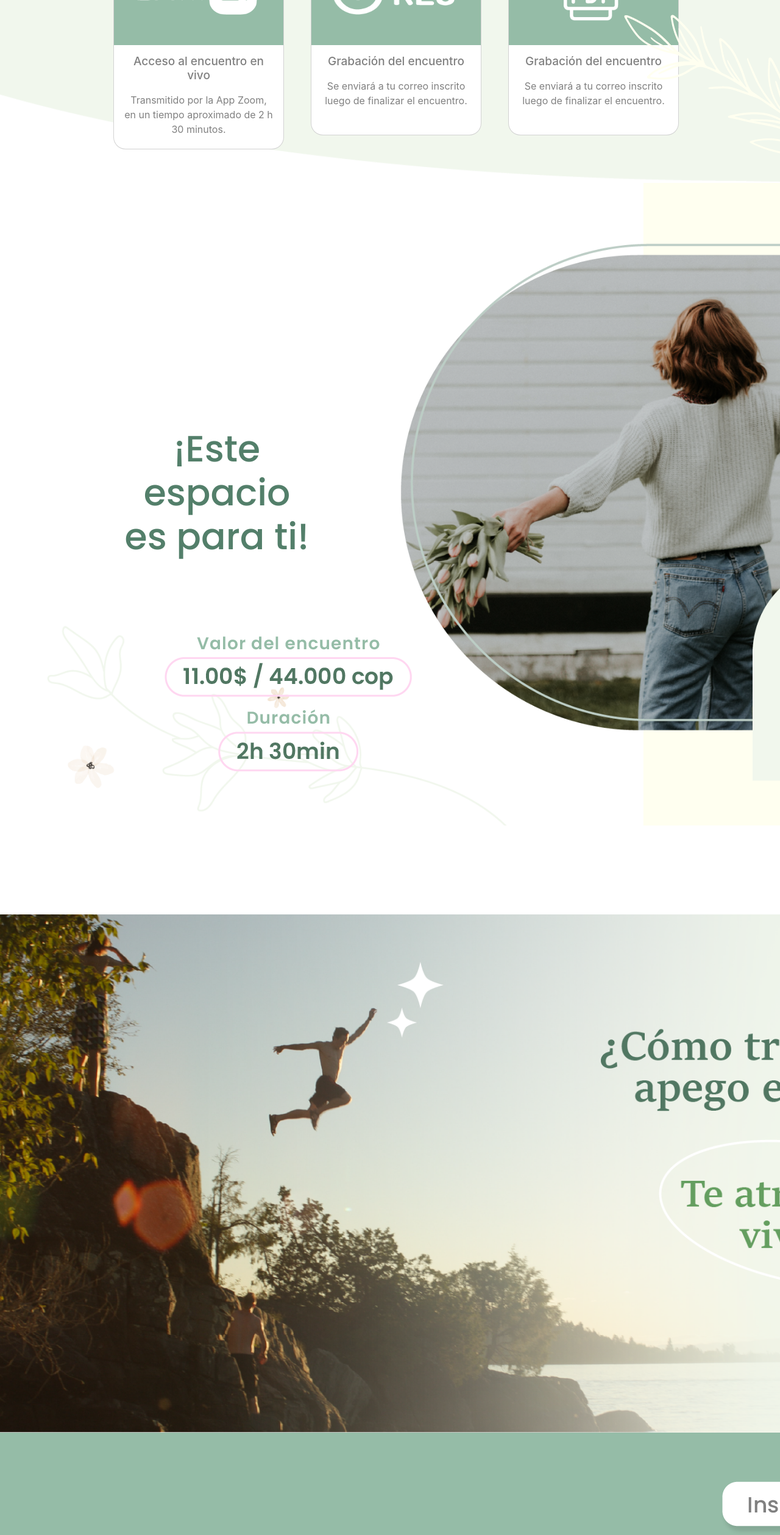
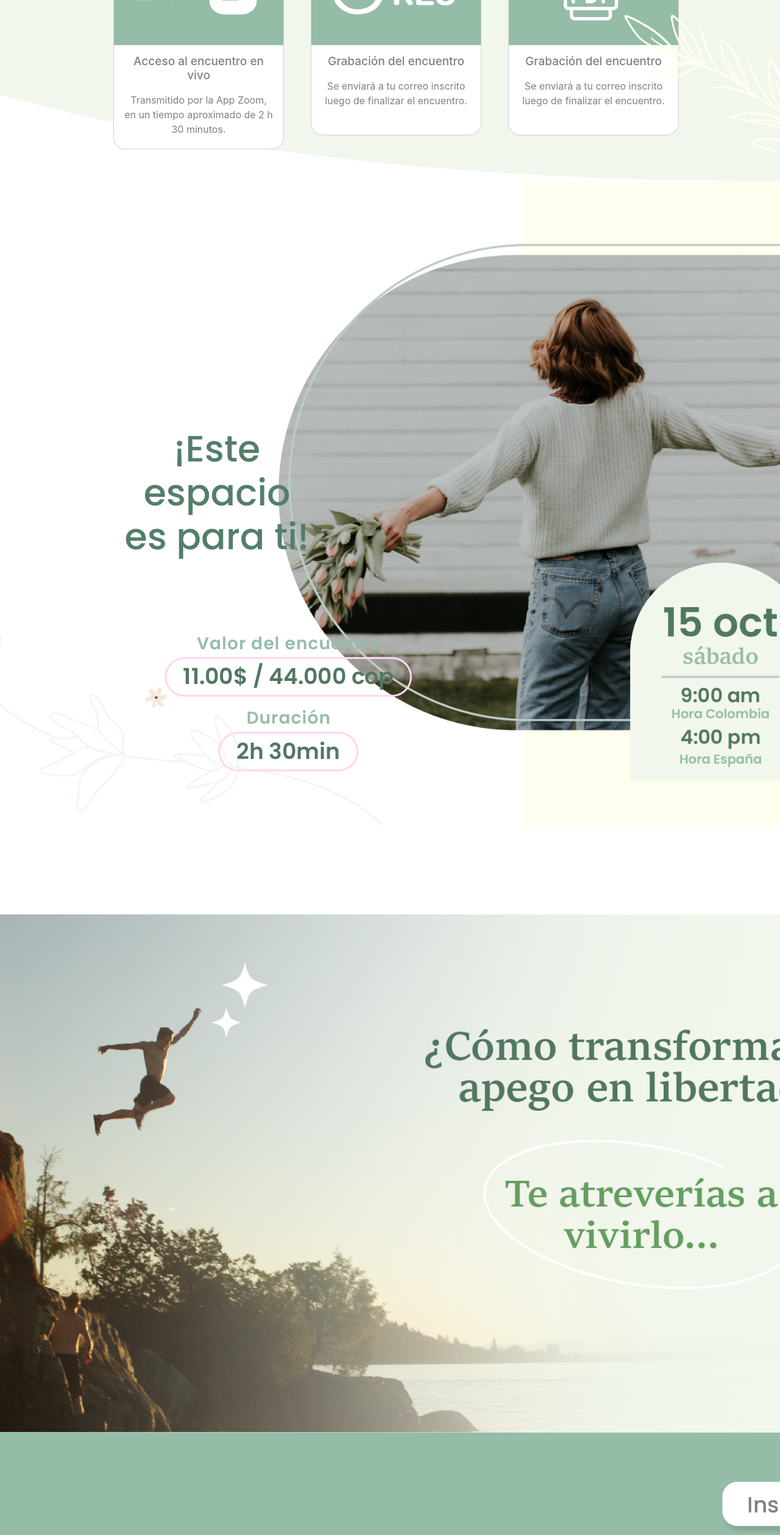
Before and after one commit to marcusty15/proyectoliss, a React (Create React App) app: page / in a window 1280 px wide. Shown: the part 3070-5588 px from the top of the page at 61% size. Built offline with nearby package versions, Linux system fonts and the light colour scheme.

Commit message:
trabajando en el responsive

```diff
--- a/src/Components/Footer/Footer.css
+++ b/src/Components/Footer/Footer.css
@@ -49,7 +49,7 @@
     margin-left: 190px;
 
 }
-@media only screen and (max-width: 400px) {
+@media only screen and (max-width: 450px) {
     .footerbg{
         background-image: url('../../img/Fondo_banner1.png');
         height: 200px;
--- a/src/Components/Info/Info.css
+++ b/src/Components/Info/Info.css
@@ -4,6 +4,7 @@
     background-repeat: no-repeat;
     height: 1200px;
     background-position-y: -145px;
+    background-position-x: center;
 }
 
 .txt{
@@ -25,7 +26,7 @@
     margin-top: 50px;
 }
 
-@media only screen and (max-width: 400px) {
+@media only screen and (max-width: 450px) {
         .info{
             background-image: url('../../img/Fondo_banner1.png');
             width: 100%;
--- a/src/Components/Inscribirse/Inscribirse.css
+++ b/src/Components/Inscribirse/Inscribirse.css
@@ -3,6 +3,7 @@
   background-repeat: no-repeat;
   background-size: cover;
   height: 850px;
+  background-position-x: center;
 }
 .boton{
     margin-left: 1180px;
@@ -11,7 +12,7 @@
 .imgins{
   visibility: hidden;
 }
-@media only screen and (max-width: 400px) {
+@media only screen and (max-width: 450px) {
   .boton{
     margin-top: -80px;
     width: 70%;
--- a/src/Components/Middle/Middle.css
+++ b/src/Components/Middle/Middle.css
@@ -46,7 +46,7 @@
     left: 87%;
 }
 
-@media only screen and (max-width: 400px) {
+@media only screen and (max-width: 450px) {
     .mid1{
         height: 1500px;
     }
--- a/src/Components/Pagoinfo/Pagoinfo.css
+++ b/src/Components/Pagoinfo/Pagoinfo.css
@@ -31,7 +31,7 @@
     margin-top: 170px;
 }
 
-@media only screen and (max-width: 400px) {
+@media only screen and (max-width: 450px) {
     .pbg{
         height: 1300px;
     }
--- a/src/Components/Top/Top.css
+++ b/src/Components/Top/Top.css
@@ -87,7 +87,7 @@
     left: 90%;
 }
 
-@media only screen and (max-width: 400px) {
+@media only screen and (max-width: 450px) {
     .top{
         height: 1000px;
     }
--- a/src/Components/middle2/Middle2.css
+++ b/src/Components/middle2/Middle2.css
@@ -69,7 +69,7 @@
 
 }
 
-@media only screen and (max-width: 400px) {
+@media only screen and (max-width: 450px) {
   .md2{
     height: 2000px;
   }
```
